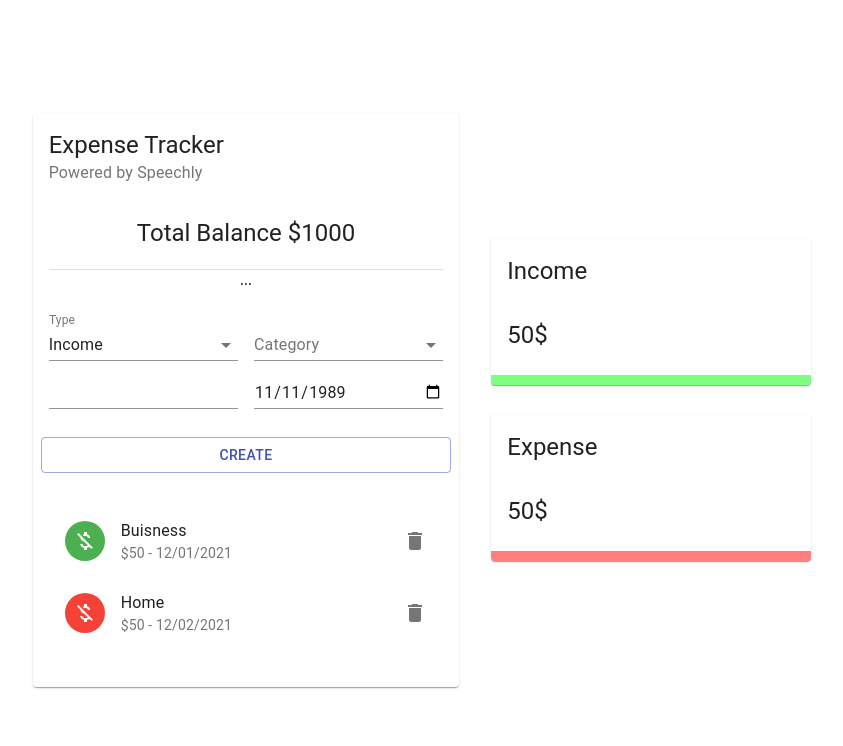
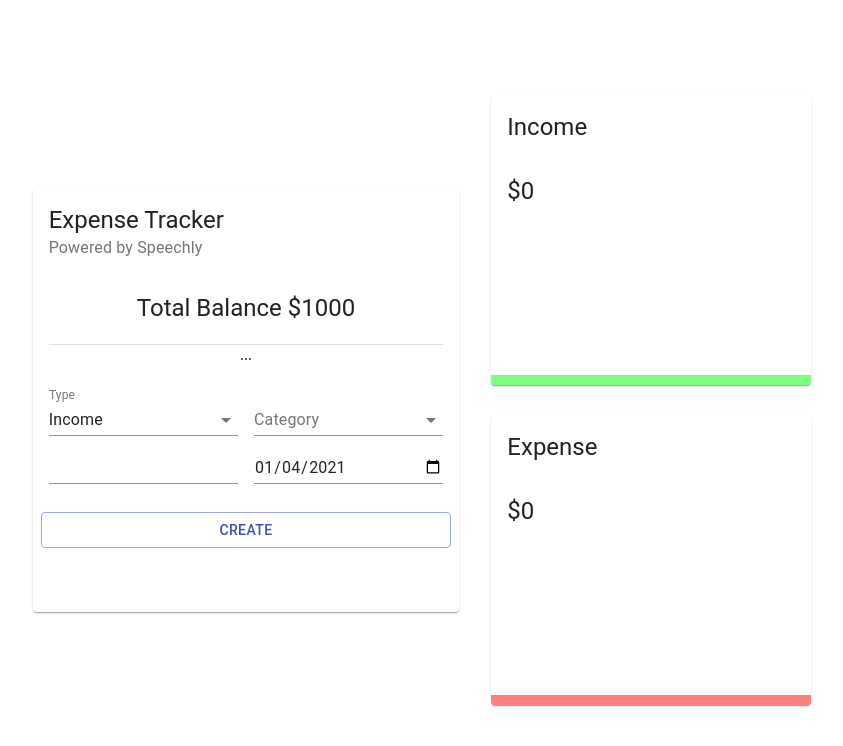
Before and after one commit to alexgordontlv/voice_tracker, a React (Create React App) app: page / in a window 1280 px wide. Shown: the top 746 px of the page, without its empty margins (218-1061 px from the left). Built offline with nearby package versions, Linux system fonts and the light colour scheme.

Commit message:
chartjs posted

```diff
--- a/src/App.js
+++ b/src/App.js
@@ -1,10 +1,9 @@
 import React from "react";
 import "./App.css";
-import Details from "./components/Details";
+import DetailsCard from "./components/Details";
 import { Grid } from "@material-ui/core";
 import useStyles from "./styles";
 import Main from "./components/Main";
-
 
 function App() {
   const classes = useStyles();
@@ -23,8 +22,8 @@ function App() {
           <Main />
         </Grid>
         <Grid item xs={12} sm={3} spacing={2}>
-          <Details title="Income" />
-          <Details title="Expense" />
+          <DetailsCard title="Income" />
+          <DetailsCard title="Expense" />
         </Grid>
       </Grid>
     </div>
--- a/src/components/Details.js
+++ b/src/components/Details.js
@@ -1,20 +1,23 @@
-import React from 'react';
-import {Card, CardHeader, CardContent, Typography} from '@material-ui/core'
-import {Doughnut} from 'react-chartjs-2'
-import useStyles from './detailStyles'
+import React from "react";
+import { Card, CardHeader, CardContent, Typography } from "@material-ui/core";
+import { Doughnut } from "react-chartjs-2";
 
-//<Doughnut data="DATA" />
-const Details = ({title}) => {
-    const classes = useStyles();
-    return (
-        <Card className={title === 'Income' ? classes.income : classes.expense}>
-            <CardHeader title={title}/>
-            <CardContent>
-                <Typography variant="h5">50$</Typography>
+import useStyles from "./detailStyles";
+import useTransactions from "../useTransaction";
 
-            </CardContent>
-        </Card>
-    )
-}
+const DetailsCard = ({ title, subheader }) => {
+  const { total, chartData } = useTransactions(title);
+  const classes = useStyles();
 
-export default Details
+  return (
+    <Card className={title === "Income" ? classes.income : classes.expense}>
+      <CardHeader title={title} subheader={subheader} />
+      <CardContent>
+        <Typography variant="h5">${total}</Typography>
+        <Doughnut data={chartData} />
+      </CardContent>
+    </Card>
+  );
+};
+
+export default DetailsCard;
--- a/src/components/Form.js
+++ b/src/components/Form.js
@@ -12,15 +12,21 @@ import {
 import useStyles from "./formStyles";
 import { ExpenseTrackerContext } from "../context/context";
 import { v4 as uuidv4 } from "uuid";
+import { expenseCategories, incomeCategories } from "../constents/categories";
+import formatDate from "../utils/formatDate";
+
 const Form = () => {
   const initialState = {
     amount: "",
     category: "",
     type: "Income",
-    date: "1989-11-11",
+    date: formatDate(new Date()),
   };
+  console.log(initialState.date);
   const [state, setState] = useState(initialState);
   const { addTransaction } = useContext(ExpenseTrackerContext);
+  const selectedCategories =
+    state.type === "Income" ? incomeCategories : expenseCategories;
   const handleClick = (e) => {
     const transaction = { ...state, amount: +state.amount, id: uuidv4() };
     e.preventDefault();
@@ -58,8 +64,11 @@ const Form = () => {
               setState({ ...state, category: e.target.value });
             }}
           >
-            <MenuItem value="buisness">Buisness</MenuItem>
-            <MenuItem value="sallary">Sallary</MenuItem>
+            {selectedCategories.map((category) => (
+              <MenuItem key={category.type} value={category.type}>
+                {category.type}
+              </MenuItem>
+            ))}
           </Select>
         </FormControl>
       </Grid>
@@ -81,7 +90,7 @@ const Form = () => {
           lable="Date"
           value={state.date}
           onChange={(e) => {
-            setState({ ...state, date: e.target.value });
+            setState({ ...state, date: formatDate(e.target.value) });
           }}
         />
       </Grid>
--- a/src/components/List.js
+++ b/src/components/List.js
@@ -15,30 +15,7 @@ import { ExpenseTrackerContext } from "../context/context";
 
 const List = () => {
   const classes = useStyles();
-  const context = useContext(ExpenseTrackerContext);
-  const transactions = [
-    {
-      id: 1,
-      type: "Income",
-      category: "Buisness",
-      amount: 50,
-      date: "12/01/2021",
-    },
-    {
-      id: 2,
-      type: "Expence",
-      category: "Home",
-      amount: 50,
-      date: "12/02/2021",
-    },
-    {
-      id: 3,
-      type: "Income",
-      category: "Buisness",
-      amount: 50,
-      date: "12/03/2021",
-    },
-  ];
+  const { deleteTransaction, transactions } = useContext(ExpenseTrackerContext);
 
   return (
     <MUIList dense={false} className={classes.list}>
@@ -68,9 +45,7 @@ const List = () => {
             />
             <ListItemSecondaryAction>
               <IconButton edge="end" aria-label="delete" onClick="">
-                <Delete
-                  onClick={() => context.deleteTransaction(transaction.id)}
-                />
+                <Delete onClick={() => deleteTransaction(transaction.id)} />
               </IconButton>
             </ListItemSecondaryAction>
           </ListItem>
--- /dev/null
+++ b/src/constents/categories.js
@@ -0,0 +1,55 @@
+const incomeColors = [
+  "#123123",
+  "#154731",
+  "#165f40",
+  "#16784f",
+  "#14915f",
+  "#10ac6e",
+  "#0bc77e",
+  "#04e38d",
+  "#00ff9d",
+];
+const expenseColors = [
+  "#b50d12",
+  "#bf2f1f",
+  "#c9452c",
+  "#d3583a",
+  "#dc6a48",
+  "#e57c58",
+  "#ee8d68",
+  "#f79d79",
+  "#ffae8a",
+  "#cc474b",
+  "#f55b5f",
+];
+
+export const incomeCategories = [
+  { type: "Business", amount: 0, color: incomeColors[0] },
+  { type: "Investments", amount: 0, color: incomeColors[1] },
+  { type: "Extra income", amount: 0, color: incomeColors[2] },
+  { type: "Deposits", amount: 0, color: incomeColors[3] },
+  { type: "Lottery", amount: 0, color: incomeColors[4] },
+  { type: "Gifts", amount: 0, color: incomeColors[5] },
+  { type: "Salary", amount: 0, color: incomeColors[6] },
+  { type: "Savings", amount: 0, color: incomeColors[7] },
+  { type: "Rental income", amount: 0, color: incomeColors[8] },
+];
+
+export const expenseCategories = [
+  { type: "Bills", amount: 0, color: expenseColors[0] },
+  { type: "Car", amount: 0, color: expenseColors[1] },
+  { type: "Clothes", amount: 0, color: expenseColors[2] },
+  { type: "Travel", amount: 0, color: expenseColors[3] },
+  { type: "Food", amount: 0, color: expenseColors[4] },
+  { type: "Shopping", amount: 0, color: expenseColors[5] },
+  { type: "House", amount: 0, color: expenseColors[6] },
+  { type: "Entertainment", amount: 0, color: expenseColors[7] },
+  { type: "Phone", amount: 0, color: expenseColors[8] },
+  { type: "Pets", amount: 0, color: expenseColors[9] },
+  { type: "Other", amount: 0, color: expenseColors[10] },
+];
+
+export const resetCategories = () => {
+  incomeCategories.forEach((c) => (c.amount = 0));
+  expenseCategories.forEach((c) => (c.amount = 0));
+};
--- a/src/context/context.js
+++ b/src/context/context.js
@@ -18,7 +18,7 @@ export const Provider = ({ children }) => {
   console.log(transactions);
   return (
     <ExpenseTrackerContext.Provider
-      value={{ deleteTransaction, addTransaction }}
+      value={{ deleteTransaction, addTransaction, transactions }}
     >
       {children}
     </ExpenseTrackerContext.Provider>
--- a/src/context/contextReducer.js
+++ b/src/context/contextReducer.js
@@ -1,17 +1,23 @@
-import transitions from "@material-ui/core/styles/transitions";
+const contextReducer = (state, action) => {
+  let transactions;
 
-const contextReducer = (state, action) => {
-  switch (action) {
-    case "DELETE_TRANSACTION": {
-      return state.filter((t) => t.id !== action.payload);
-    }
-    case "ADD_TRANSACTION": {
-      const transactions = [action.payload, ...state];
+  switch (action.type) {
+    case "DELETE_TRANSACTION":
+      transactions = state.filter(
+        (transaction) => transaction.id !== action.payload
+      );
+
+      localStorage.setItem("transactions", JSON.stringify(transactions));
+
       return transactions;
-    }
-    default: {
+    case "ADD_TRANSACTION":
+      transactions = [action.payload, ...state];
+
+      localStorage.setItem("transactions", JSON.stringify(transactions));
+
+      return transactions;
+    default:
       return state;
-    }
   }
 };
 
--- /dev/null
+++ b/src/useTransaction.js
@@ -0,0 +1,41 @@
+import { useContext } from "react";
+import { ExpenseTrackerContext } from "./context/context";
+
+import {
+  incomeCategories,
+  expenseCategories,
+  resetCategories,
+} from "./constents/categories";
+
+const useTransactions = (title) => {
+  resetCategories();
+  const { transactions } = useContext(ExpenseTrackerContext);
+  const rightTransactions = transactions.filter((t) => t.type === title);
+  const total = rightTransactions.reduce(
+    (acc, currVal) => (acc += currVal.amount),
+    0
+  );
+  const categories = title === "Income" ? incomeCategories : expenseCategories;
+
+  rightTransactions.forEach((t) => {
+    const category = categories.find((c) => c.type === t.category);
+
+    if (category) category.amount += t.amount;
+  });
+
+  const filteredCategories = categories.filter((sc) => sc.amount > 0);
+
+  const chartData = {
+    datasets: [
+      {
+        data: filteredCategories.map((c) => c.amount),
+        backgroundColor: filteredCategories.map((c) => c.color),
+      },
+    ],
+    labels: filteredCategories.map((c) => c.type),
+  };
+
+  return { total, chartData };
+};
+
+export default useTransactions;
--- /dev/null
+++ b/src/utils/formatDate.js
@@ -0,0 +1,15 @@
+export default function formatDate(date) {
+  const d = new Date(date);
+  let month = `${d.getMonth() + 1}`;
+  let day = `${d.getDate()}`;
+  const year = d.getFullYear();
+
+  if (month.length < 2) {
+    month = `0${month}`;
+  }
+  if (day.length < 2) {
+    day = `0${day}`;
+  }
+
+  return [year, month, day].join("-");
+}
```
Also changed, not shown: 1 other file (tests, documents, lock files or other folders).
